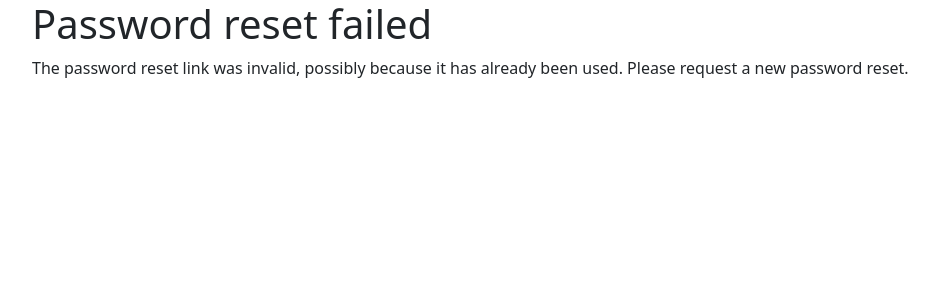
After one commit to kens-git/nutritioner_6000_back_end, a Django app: template templates/registration/password_reset_confirm.html in a window 1280 px wide. The commit adds this page. Shown: the top 300 px of the page, without its empty margins (50-989 px from the left). Run offline with Django 4.2, Linux system fonts and the light colour scheme; the template is opened without the code that fills it, so the values that code supplies are empty; some libraries are stand-ins or nearby versions.

Commit message:
Added login, logout and registration templates. Added a links template that contains the header links.

```diff
--- a/app/templates/app/add_food.html
+++ b/app/templates/app/add_food.html
@@ -4,6 +4,7 @@
 {% bootstrap_javascript %}
 
 {% block content %}
+{% include 'app/links.html' %}
 <h1 class="display-5">Add new food</h1>
 <form action="{% url 'food' %}" method="post">
   {% csrf_token %}
--- a/app/templates/app/base.html
+++ b/app/templates/app/base.html
@@ -7,17 +7,6 @@
     <title>{% block title %}Nutrition Tracker{% endblock %}</title>
   </head>
   <body>
-    <ul class="nav justify-content-center py-3">
-      <li class="nav-item">
-        <a class="nav-link" href="{% url 'home' %}">Home</a>
-      </li>
-      <li class="nav-item">
-        <a class="nav-link" href="{% url 'target' %}">Set Targets</a>
-      </li>
-      <li class="nav-item">
-        <a class="nav-link" href="{% url 'food' %}">Add Food</a>
-      </li>
-    </ul>
     <div class="container">
       {% block content %}{% endblock %}
     </div>
--- a/app/templates/app/home.html
+++ b/app/templates/app/home.html
@@ -4,6 +4,7 @@
 {% bootstrap_javascript %}
 
 {% block content %}
+  {% include 'app/links.html' %}
   <form action="{% url 'home' %}" method="post">
     {% csrf_token %}
     {% bootstrap_form get_daily_intake_form %}
--- /dev/null
+++ b/templates/registration/logged_out.html
@@ -0,0 +1,6 @@
+{% extends "app/base.html" %}
+
+{% block content %}
+  <p>Logged out!</p>
+  <a href="{% url 'login' %}">Click here to login again.</a>
+{% endblock %}
--- /dev/null
+++ b/templates/registration/password_reset_complete.html
@@ -0,0 +1,6 @@
+{% extends "base.html" %}
+
+{% block content %}
+  <h1>The password has been changed!</h1>
+  <p><a href="{% url 'login' %}">log in again?</a></p>
+{% endblock %}
--- /dev/null
+++ b/templates/registration/password_reset_confirm.html
@@ -0,0 +1,29 @@
+{% extends "base.html" %}
+
+{% block content %}
+    {% if validlink %}
+        <p>Please enter (and confirm) your new password.</p>
+        <form action="" method="post">
+        {% csrf_token %}
+            <table>
+                <tr>
+                    <td>{{ form.new_password1.errors }}
+                        <label for="id_new_password1">New password:</label></td>
+                    <td>{{ form.new_password1 }}</td>
+                </tr>
+                <tr>
+                    <td>{{ form.new_password2.errors }}
+                        <label for="id_new_password2">Confirm password:</label></td>
+                    <td>{{ form.new_password2 }}</td>
+                </tr>
+                <tr>
+                    <td></td>
+                    <td><input type="submit" value="Change my password"></td>
+                </tr>
+            </table>
+        </form>
+    {% else %}
+        <h1>Password reset failed</h1>
+        <p>The password reset link was invalid, possibly because it has already been used. Please request a new password reset.</p>
+    {% endif %}
+{% endblock %}
--- /dev/null
+++ b/templates/registration/password_reset_done.html
@@ -0,0 +1,5 @@
+{% extends "base.html" %}
+
+{% block content %}
+  <p>We've emailed you instructions for setting your password. If they haven't arrived in a few minutes, check your spam folder.</p>
+{% endblock %}
--- /dev/null
+++ b/templates/registration/password_reset_email.html
@@ -0,0 +1,2 @@
+Someone asked for password reset for email {{ email }}. Follow the link below:
+{{ protocol}}://{{ domain }}{% url 'password_reset_confirm' uidb64=uid token=token %}
```
Also changed, not shown: app/templates/app/links.html (added, +14 -0 lines), templates/registration/login.html (added, +24 -0 lines), templates/registration/password_reset_form.html (added, +12 -0 lines).
